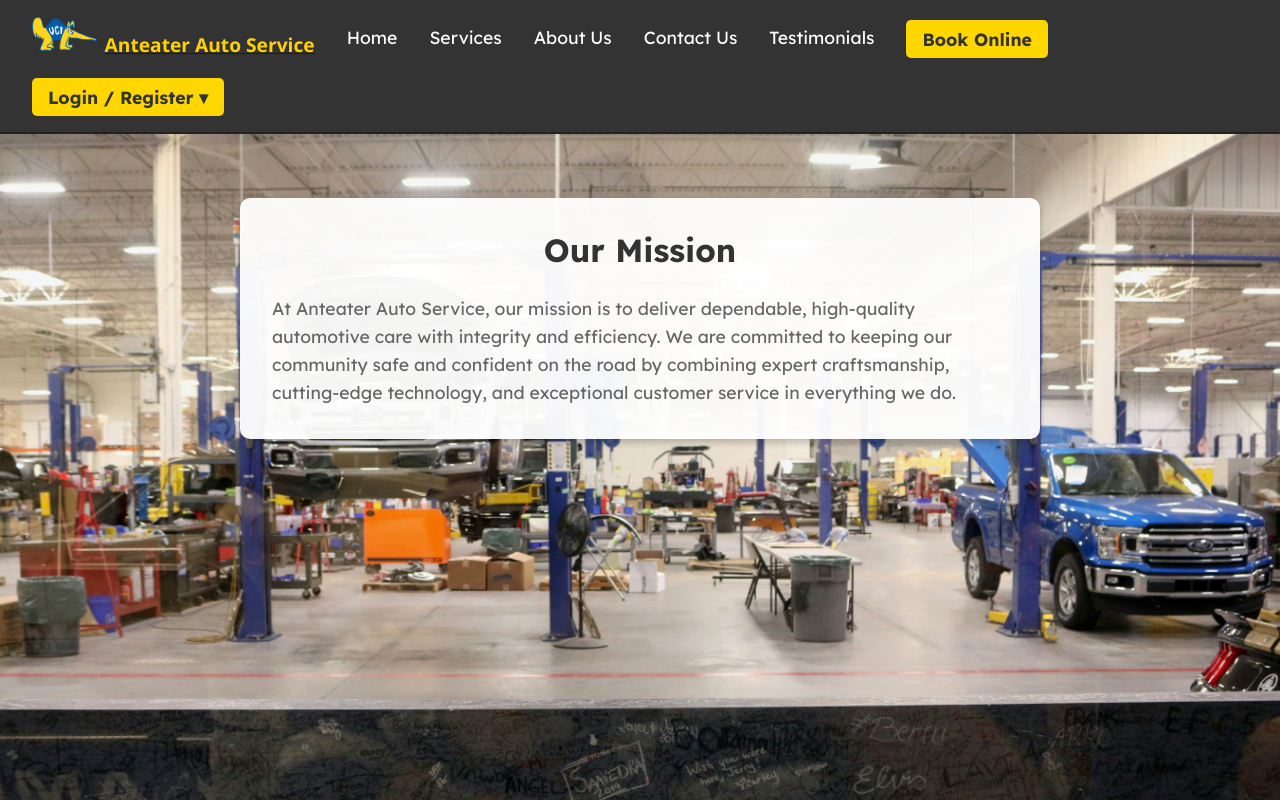
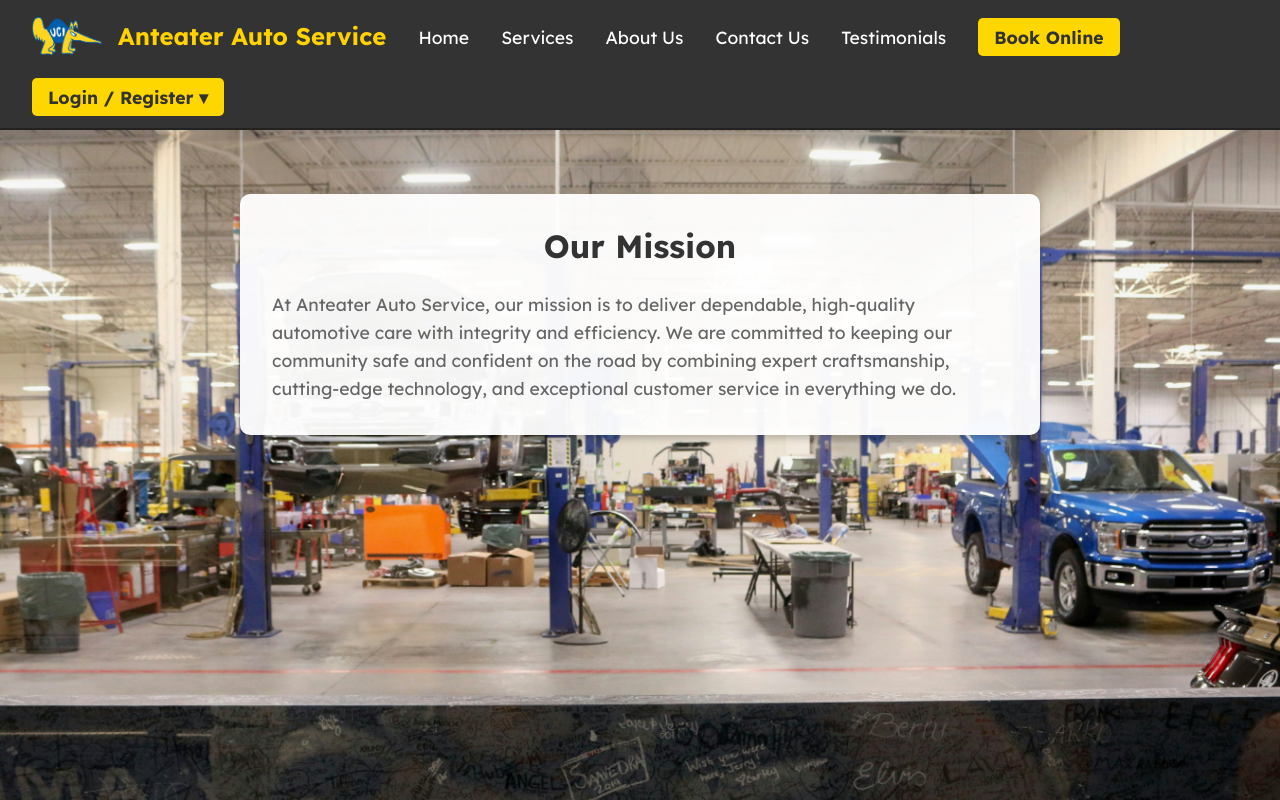
Before and after one commit to smallar1/anteater-auto-services, a React (Create React App) app: page / in a window 1280 px wide. Shown: the top 800 px of the page. Built offline with nearby package versions, Linux system fonts and the light colour scheme.

Commit message:
- Aligned Logo and Company Name to other Nav Bar elements

```diff
--- a/src/components/css/Navbar.css
+++ b/src/components/css/Navbar.css
@@ -3,7 +3,7 @@
   justify-content: space-between;
   align-items: center;
   flex-wrap: wrap;
-  padding: 1rem 2rem;
+  padding: 0.75rem 2rem;
   background-color: #333;
   color: white;
   width: 100%;
@@ -39,26 +39,30 @@
   margin-top: 0.25rem;
 }
 
-
-/* logo and name */
 .logo-container {
   display: flex;
   align-items: center;
-  white-space: nowrap;
+  gap: 20rem; /* previously 0.5rem — increased for more spacing */
 }
 
 .logo {
-  height: 35px;
-  width: auto;
-  margin-right: 0.5rem;
+  height: 38px;
   object-fit: contain;
 }
 
+.logo-link {
+  display: flex;
+  align-items: center;
+  gap: 1rem; /* ✅ Add this line to create space between logo and name */
+  text-decoration: none;
+}
+
 .company-name {
-  font-size: 1.2rem;
+  font-size: 1.5rem;
   font-weight: 700;
   color: #ffd200;
-  font-family: 'Segoe UI', Tahoma, Geneva, Verdana, sans-serif;
+  line-height: 2;
+
 }
 
 .company-name:hover {
@@ -72,6 +76,7 @@
   font-size: 1.1rem;
   transition: color 0.3s ease;
   white-space: nowrap;
+  margin-top: 2px; /* only if needed */
 }
 
 .nav-link:hover {
```
